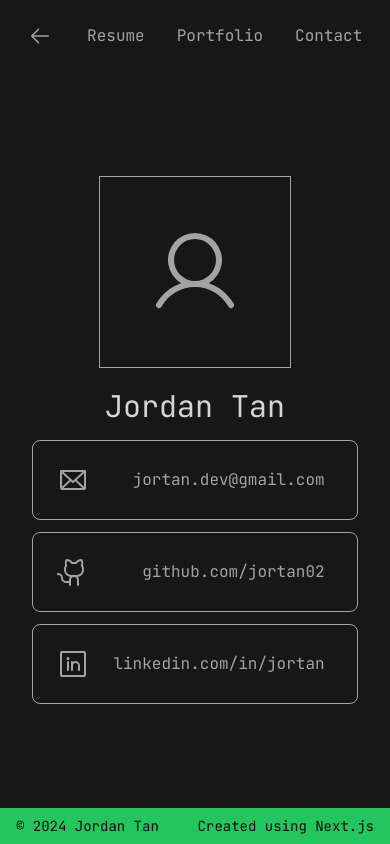
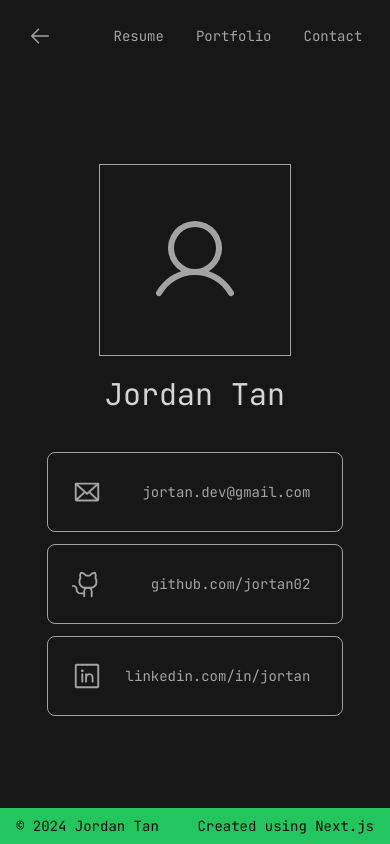
Before and after one commit to jortan02/jortan.dev, a Next.js app: page /contact in a window 390 px wide. Built offline with nearby package versions, Linux system fonts and the light colour scheme.

Commit message:
Adjusted responsive design

```diff
--- a/src/app/contact/page.tsx
+++ b/src/app/contact/page.tsx
@@ -9,8 +9,7 @@ import {
 import { Navigation } from "@/components/Navigation";
 import { Footer } from "@/components/Footer";
 
-const cardIconSize = 32;
-const strokeWidth = 1.5;
+const cardIconSize = 30;
 
 export default async function ContactIndex() {
 
@@ -18,37 +17,33 @@ export default async function ContactIndex() {
         <div className="min-h-screen flex flex-col justify-start">
             <Navigation />
             <main className="flex-grow flex flex-col items-center justify-center">
-                <div className="w-1/2">
-                    <div className="py-16 w-full flex flex-col md:flex-row items-center justify-center space-y-4 md:space-y-0 md:space-x-16">
+                    <div className="w-full md:w-1/2 py-16 flex flex-col md:flex-row items-center justify-center space-y-10 md:space-y-0 md:space-x-16">
                         <div className="text-center flex flex-col justify-center space-y-5">
                             <div className="w-48 h-48 flex items-center justify-center border border-neutral-400 text-neutral-400">
                                 <User
                                     size={96}
-                                    strokeWidth={strokeWidth}
-                                    // color="#101010"
                                 />
                             </div>
                             <h2 className="text-3xl">Jordan Tan</h2>
                         </div>
                         <div className="md:w-3/5 min-w-fit flex flex-col space-y-3">
                             <ContactCard
-                                icon={<Envelope size={cardIconSize} strokeWidth={strokeWidth}/>}
+                                icon={<Envelope size={cardIconSize}/>}
                                 link={`mailto:${contactInfo.email}`}
                                 name={contactInfo.email}
                             />
                             <ContactCard
-                                icon={<GithubLogo size={cardIconSize} strokeWidth={strokeWidth}/>}
+                                icon={<GithubLogo size={cardIconSize}/>}
                                 link={`https://${contactInfo.github}`}
                                 name={contactInfo.github}
                             />
                             <ContactCard
-                                icon={<LinkedinLogo size={cardIconSize} strokeWidth={strokeWidth}/>}
+                                icon={<LinkedinLogo size={cardIconSize}/>}
                                 link={`https://${contactInfo.linkedin}`}
                                 name={contactInfo.linkedin}
                             />
                         </div>
                     </div>
-                </div>
             </main>
             <Footer />
         </div>
--- a/src/app/portfolio/[slug]/page.tsx
+++ b/src/app/portfolio/[slug]/page.tsx
@@ -25,7 +25,7 @@ const Page: React.FC<Params> = ({ params: { slug } }) => {
                 <div className="min-h-96 px-4 flex flex-col items-center justify-center text-neutral-300 bg-neutral-900">
                     <h1 className="text-3xl md:text-5xl text-center">{item?.title}</h1>
                     <p className="pt-6 text-center">{item.description}</p>
-                    <ul className="pt-4 list-none flex flex-wrap">
+                    <ul className="pt-4 text-sm list-none flex items-center justify-center flex-wrap">
                         {item.skills.map((skill) => (
                             <li key={skill} className="pr-2">
                                 {skill}
--- a/src/components/ContactCard.tsx
+++ b/src/components/ContactCard.tsx
@@ -12,7 +12,7 @@ export const ContactCard: React.FC<ContactCardProps> = ({
     return (
         <a href={link} target="_blank" className="w-full h-20 px-6 border rounded-lg flex items-center justify-between space-x-6 duration-200 border-neutral-400 hover:border-neutral-100 text-neutral-400 hover:text-neutral-100">
             {icon}
-            <h3 className="text-l pr-2">{name}</h3>
+            <h3 className="text-sm md:text-l pr-2">{name}</h3>
         </a>
     );
 };
--- a/src/components/Navigation.tsx
+++ b/src/components/Navigation.tsx
@@ -34,7 +34,7 @@ export const Navigation: React.FC = () => {
         <header className={`h-[72px] sticky top-0 duration-200 ${
             isScrolled ? "bg-neutral-900 border-b border-neutral-800" : "bg-transparent border-b border-transparent"
           }`}>
-            <div className="px-4 py-6 mx-[3vw] flex flex-row-reverse items-center justify-between">
+            <div className="px-4 py-6 mx-[3vw] text-sm md:text-base flex flex-row-reverse items-center justify-between">
                 <div className="flex justify-between gap-8">
                     <a
                         href={resumeInfo.resume}
```
Also changed, not shown: src/content/portfolio/jortan.dev.md (+1 -1 lines).
